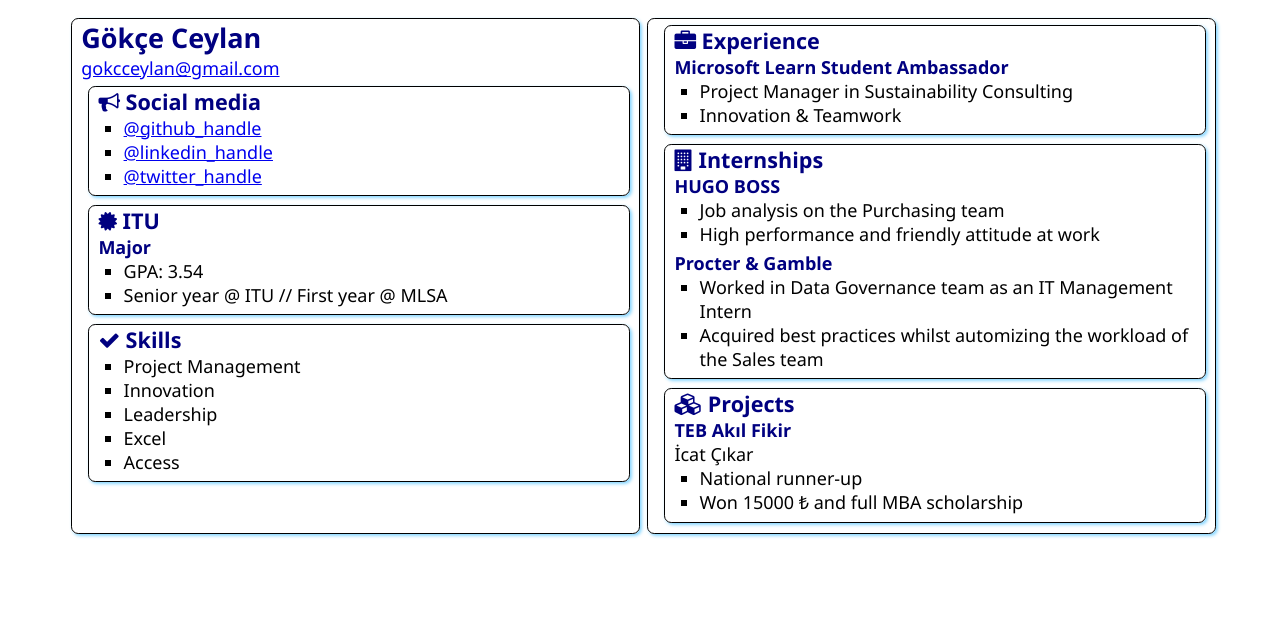
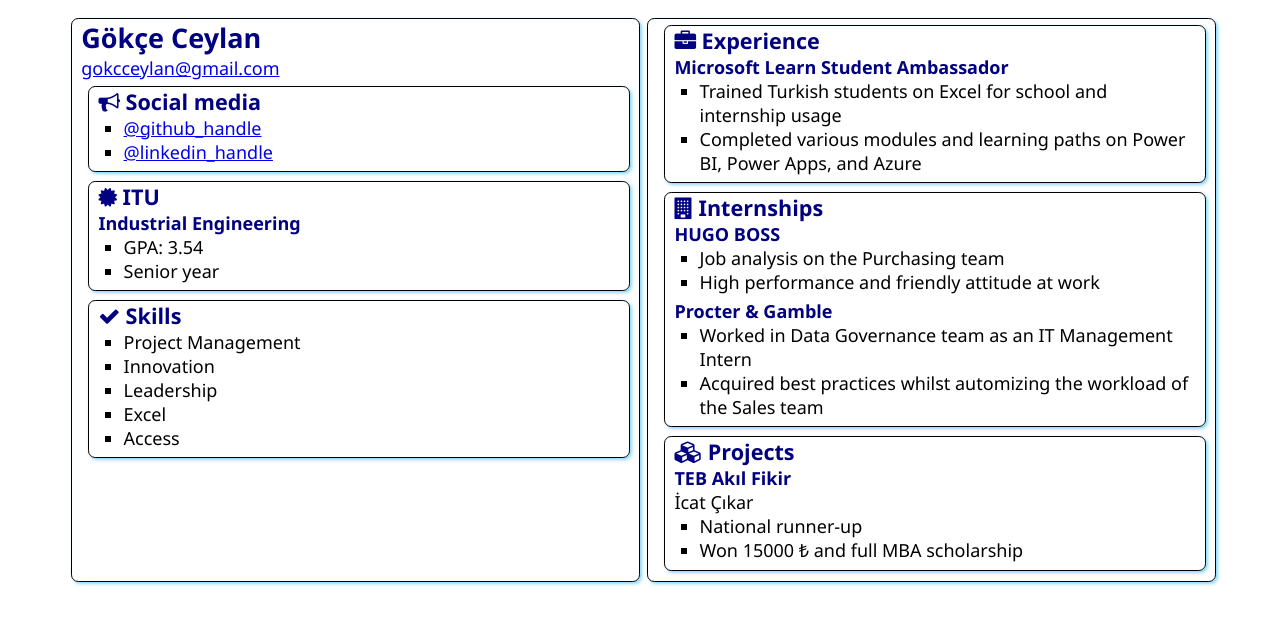
Before and after one commit to gokcceylan/SATechnicalOnboarding, a plain HTML site: page src/index.html in a window 1280 px wide. Drawn offline with Linux system fonts and the light colour scheme.

Commit message:
Edited the CV info

```diff
--- a/src/index.html
+++ b/src/index.html
@@ -21,9 +21,8 @@
                     Social media
                 </h2>
                 <ul>
-                    <li><a href="https://github.com/<handle>">@github_handle</a></li>
-                    <li><a href="https://linkedin.com/in/<handle>">@linkedin_handle</a></li>
-                    <li><a href="https://twitter.com/<handle>">@twitter_handle</a></li>
+                    <li><a href="https://github.com/gokcceylan">@github_handle</a></li>
+                    <li><a href="https://linkedin.com/in/gokcceylan">@linkedin_handle</a></li>
                 </ul>
             </section>
 
@@ -33,10 +32,10 @@
                         <i class="fa fa-certificate" aria-hidden="true"></i>
                         ITU
                     </h2>
-                    <h3>Major</h3>
+                    <h3>Industrial Engineering</h3>
                     <ul>
                         <li>GPA: 3.54</li>
-                        <li>Senior year @ ITU // First year @ MLSA </li>
+                        <li>Senior year</li>
                     </ul>
                 </div>
             </section>
@@ -63,8 +62,8 @@
                 </h2>
                 <h3>Microsoft Learn Student Ambassador</h3>
                 <ul>
-                    <li>Project Manager in Sustainability Consulting</li>
-                    <li>Innovation & Teamwork</li>
+                    <li>Trained Turkish students on Excel for school and internship usage</li>
+                    <li>Completed various modules and learning paths on Power BI, Power Apps, and Azure</li>
                 </ul>
             </section>
             <section class="box">
```
